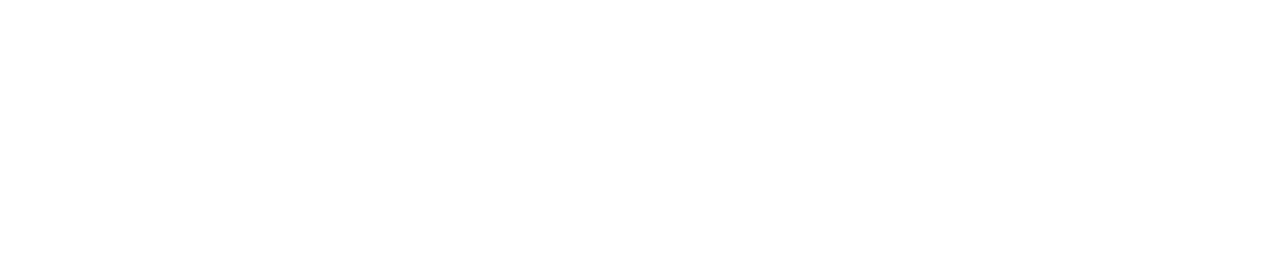
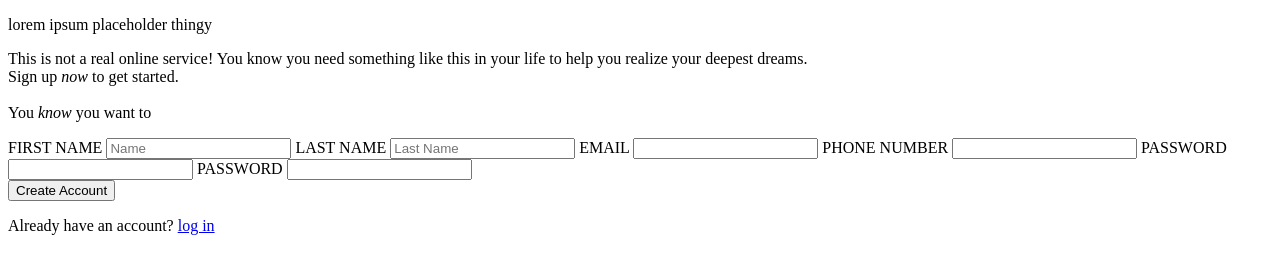
Before and after one commit to maucamsan/SignUpForm, a plain HTML site: page index.html in a window 1280 px wide. Drawn offline with Linux system fonts and the light colour scheme.

Commit message:
Set overall layout
A div container was set and, inside it, two different divs to represent
the to divided content parts of the page. In each of those, the
corresponding elemets were defined.

```diff
--- a/index.html
+++ b/index.html
@@ -8,6 +8,47 @@
     <title>Sign Up</title>
 </head>
 <body>
+    <div class="container">
+        <div class="left-content content">
+            <p>lorem ipsum placeholder thingy</p>
+        </div>
 
+        <div class="right-content content">
+            <div class="information">
+                <p>This is not a real online service! You know you need something like this in your life to help
+                    you realize your deepest dreams.<br>
+                    Sign up <i>now</i> to get started.
+
+                    <br>
+                    <br>
+                    You <i>know</i> you want to
+                </p>
+            </div>
+            <div class="formContainer">
+                <form id="awesomeForm" action="">
+                    <label for="nameInput">FIRST NAME</label>
+                    <input type="text" id="nameInput" placeholder="Name">
+
+                    <label for="lastNameInput">LAST NAME</label>
+                    <input type="text" id="lastNameInput" placeholder="Last Name">
+
+                    <label for="emailInput">EMAIL</label>
+                    <input type="email" id="emailInput">
+
+                    <label for="phoneInput">PHONE NUMBER</label>
+                    <input type="text" id="phoneInput" >
+
+                    <label for="passwordInput">PASSWORD</label>
+                    <input type="password" id="passwordInput" >
+
+                    <label for="confirmPasswordInput">PASSWORD</label>
+                    <input type="password" id="confirmPasswordInput" >
+                </form>
+                <button form="awesomeForm">Create Account</button>
+                <p>Already have an account? <a href="#">log in</a></p>
+            </div>
+
+        </div>
+    </div>
 </body>
 </html>
```
